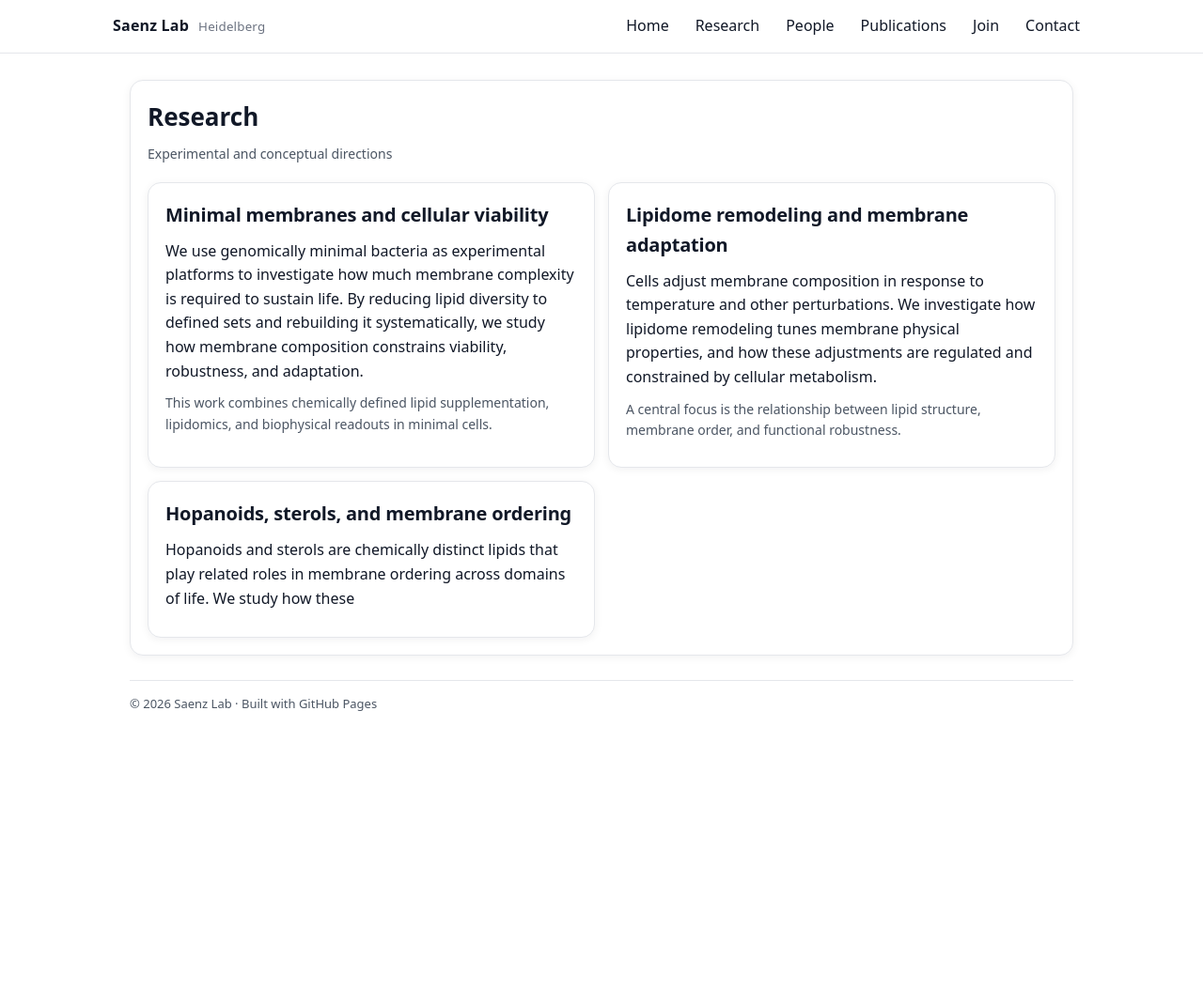
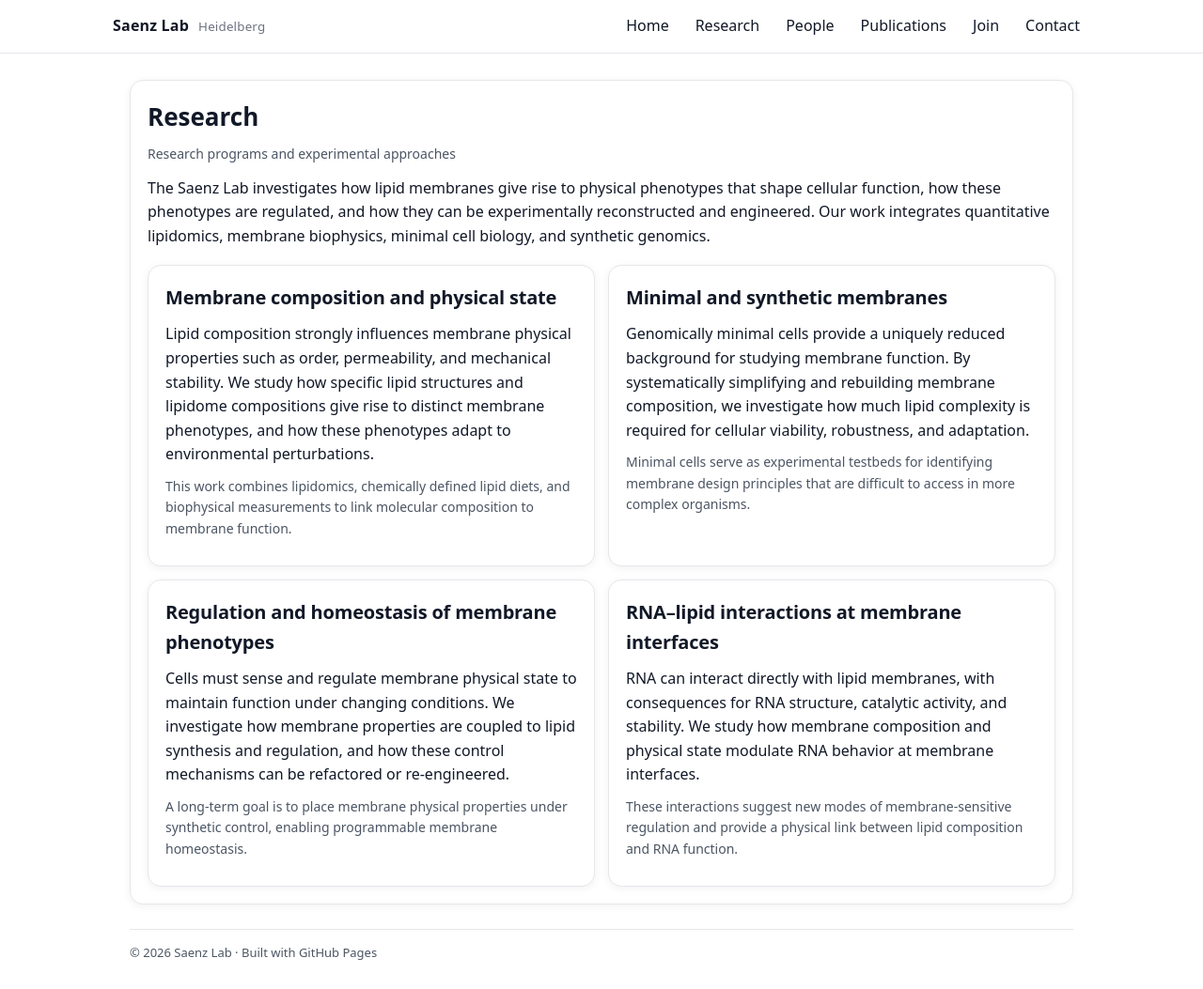
Before and after one commit to Saenz-Lab/Saenz-Lab.github.io, a Jekyll site: the page built from research.md, in a window 1280 px wide and 1053 px high. Shown: the whole window at 94% size. Built offline with Jekyll 4.4.1, drawn with Linux system fonts in a browser that asks for light colours.

Commit message:
Update research.md

```diff
--- a/research.md
+++ b/research.md
@@ -1,40 +1,71 @@
 ---
 title: Research
-subtitle: Experimental and conceptual directions
+subtitle: Research programs and experimental approaches
 layout: page
 ---
+
+<p>
+The Saenz Lab investigates how lipid membranes give rise to physical phenotypes that shape
+cellular function, how these phenotypes are regulated, and how they can be experimentally
+reconstructed and engineered. Our work integrates quantitative lipidomics, membrane
+biophysics, minimal cell biology, and synthetic genomics.
+</p>
 
 <div class="grid">
 
   <div class="card half">
-    <h2>Minimal membranes and cellular viability</h2>
+    <h2>Membrane composition and physical state</h2>
     <p>
-      We use genomically minimal bacteria as experimental platforms to investigate how much
-      membrane complexity is required to sustain life. By reducing lipid diversity to
-      defined sets and rebuilding it systematically, we study how membrane composition
-      constrains viability, robustness, and adaptation.
+      Lipid composition strongly influences membrane physical properties such as order,
+      permeability, and mechanical stability. We study how specific lipid structures and
+      lipidome compositions give rise to distinct membrane phenotypes, and how these
+      phenotypes adapt to environmental perturbations.
     </p>
     <p class="meta">
-      This work combines chemically defined lipid supplementation, lipidomics, and
-      biophysical readouts in minimal cells.
+      This work combines lipidomics, chemically defined lipid diets, and biophysical
+      measurements to link molecular composition to membrane function.
     </p>
   </div>
 
   <div class="card half">
-    <h2>Lipidome remodeling and membrane adaptation</h2>
+    <h2>Minimal and synthetic membranes</h2>
     <p>
-      Cells adjust membrane composition in response to temperature and other perturbations.
-      We investigate how lipidome remodeling tunes membrane physical properties, and how
-      these adjustments are regulated and constrained by cellular metabolism.
+      Genomically minimal cells provide a uniquely reduced background for studying membrane
+      function. By systematically simplifying and rebuilding membrane composition, we
+      investigate how much lipid complexity is required for cellular viability, robustness,
+      and adaptation.
     </p>
     <p class="meta">
-      A central focus is the relationship between lipid structure, membrane order, and
-      functional robustness.
+      Minimal cells serve as experimental testbeds for identifying membrane design
+      principles that are difficult to access in more complex organisms.
     </p>
   </div>
 
   <div class="card half">
-    <h2>Hopanoids, sterols, and membrane ordering</h2>
+    <h2>Regulation and homeostasis of membrane phenotypes</h2>
     <p>
-      Hopanoids and sterols are chemically distinct lipids that play related roles in
-      membrane ordering across domains of life. We study how these
+      Cells must sense and regulate membrane physical state to maintain function under
+      changing conditions. We investigate how membrane properties are coupled to lipid
+      synthesis and regulation, and how these control mechanisms can be refactored or
+      re-engineered.
+    </p>
+    <p class="meta">
+      A long-term goal is to place membrane physical properties under synthetic control,
+      enabling programmable membrane homeostasis.
+    </p>
+  </div>
+
+  <div class="card half">
+    <h2>RNA–lipid interactions at membrane interfaces</h2>
+    <p>
+      RNA can interact directly with lipid membranes, with consequences for RNA structure,
+      catalytic activity, and stability. We study how membrane composition and physical state
+      modulate RNA behavior at membrane interfaces.
+    </p>
+    <p class="meta">
+      These interactions suggest new modes of membrane-sensitive regulation and provide a
+      physical link between lipid composition and RNA function.
+    </p>
+  </div>
+
+</div>
```
